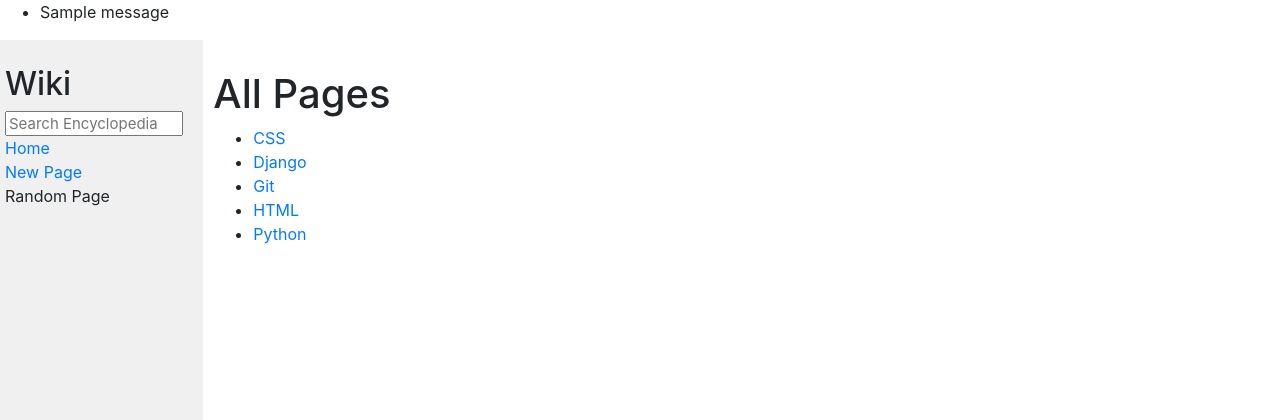
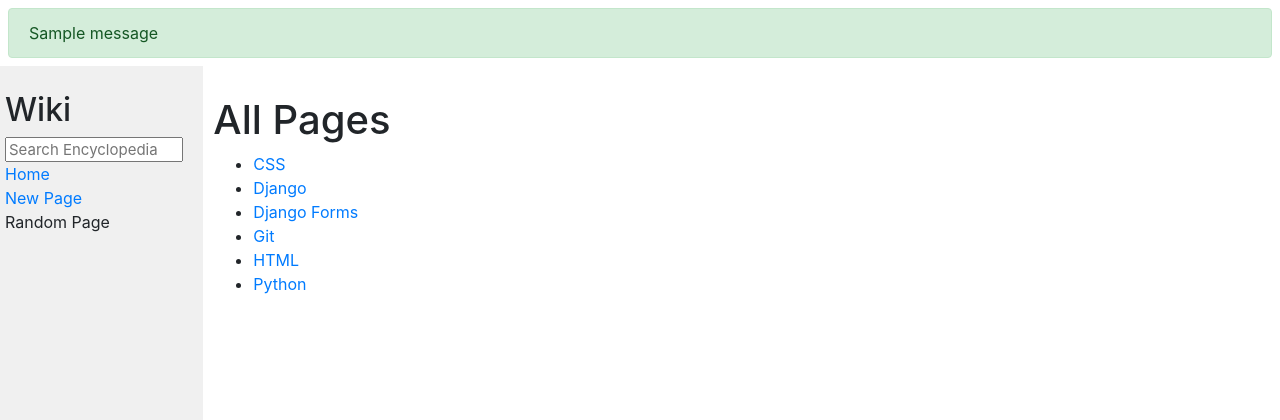
Before and after one commit to atlasfoo/djwiki_p1, a Django app: page / in a window 1280 px wide. Shown: the top 420 px of the page. Run offline with Django 3.2, Linux system fonts and the light colour scheme; tables that the repository leaves empty hold one stand-in row (values such as "Sample post"); one stand-in notice (Sample message) is shown; some libraries are stand-ins or nearby versions.

Commit message:
Flash message validated

```diff
--- a/dj_wiki/apps/encyclopedia/static/encyclopedia/styles.css
+++ b/dj_wiki/apps/encyclopedia/static/encyclopedia/styles.css
@@ -4,6 +4,16 @@ body {
     width: 100%;
     max-width: 100%;
     overflow-x: hidden;
+}
+
+body ul.messages{
+    list-style: none;
+    margin: 0;
+    padding: 0;
+}
+
+body ul.messages li{
+    margin: .5em;
 }
 
 code {
--- a/dj_wiki/apps/encyclopedia/templates/encyclopedia/layout.html
+++ b/dj_wiki/apps/encyclopedia/templates/encyclopedia/layout.html
@@ -10,10 +10,12 @@
     <link href="{% static 'encyclopedia/styles.css' %}" rel="stylesheet">
 </head>
 <body style="width: 100%">
+
 {% if messages %}
     <ul class="messages">
         {% for message in messages %}
-            <li{% if message.tags %} class="{{ message.tags }}"{% endif %}>{{ message }}</li>
+            <li{% if message.tags %} class="alert alert-{{ message.tags }} " {% else %}
+                                     class="alert alert-primary" {% endif %} >{{ message }}</li>
         {% endfor %}
     </ul>
 {% endif %}
--- a/dj_wiki/apps/encyclopedia/views.py
+++ b/dj_wiki/apps/encyclopedia/views.py
@@ -55,6 +55,7 @@ def create_entry(request):
             messages.success(request, 'The entry was saved successfully')
             return redirect('index')
         else:
+            messages.error(request, "Entry couldn't be saved")
             return render(request, "encyclopedia/entry_form.html", {"form": new_entry})
     else:
         form = EntryForm()
```
Also changed, not shown: entries/Django Forms.md (added, +2 -0 lines).
